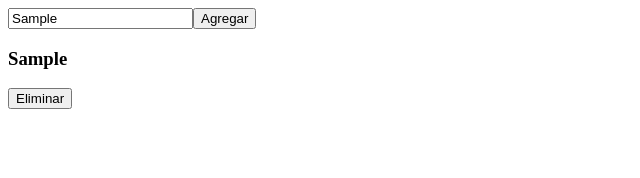
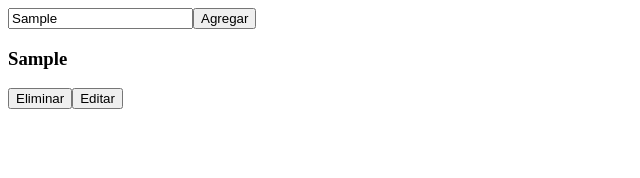
Before and after one commit to Mariacecilia1999/app, a React (Vite) app in the folder app/: page / in a window 1280 px wide. Both pictures are taken after typing "Sample" into the empty fields and a click on the button "Agregar". Shown: the top 178 px of the page, without its empty margins (0-640 px from the left). Built offline with nearby package versions, Linux system fonts and the light colour scheme.

Commit message:
Adding function to edit task (without logic)

```diff
--- a/app/src/assets/components/Data.jsx
+++ b/app/src/assets/components/Data.jsx
@@ -24,9 +24,13 @@ const Data = () =>{
       setTasks(filterTask)
    }
 
+   const editTask = (id) =>{
+      console.log(id)
+   }
+
    return <>
             <AddTask capturingInput={capturingInput} addInputTask={addInputTask}/>
-            <ShowTask dataTasks={tasks} deleteTask={deleteTask}/>
+            <ShowTask dataTasks={tasks} deleteTask={deleteTask} editTask={editTask}/>
          </>
 }
 
--- a/app/src/assets/components/ShowTask.jsx
+++ b/app/src/assets/components/ShowTask.jsx
@@ -1,10 +1,13 @@
-const ShowTask = ({dataTasks, deleteTask}) =>{
+const ShowTask = ({dataTasks, deleteTask, editTask}) =>{
    return(<>
       {dataTasks.map((task) =>{
         return<> <div key={task.id}>
                   <h3>{task.name}</h3>
                   <button onClick={() => {deleteTask(task.id)}}>
                      Eliminar
+                  </button>
+                  <button onClick={() => {editTask(task.id)}}>
+                     Editar
                   </button>
                </div>
          </>
```
